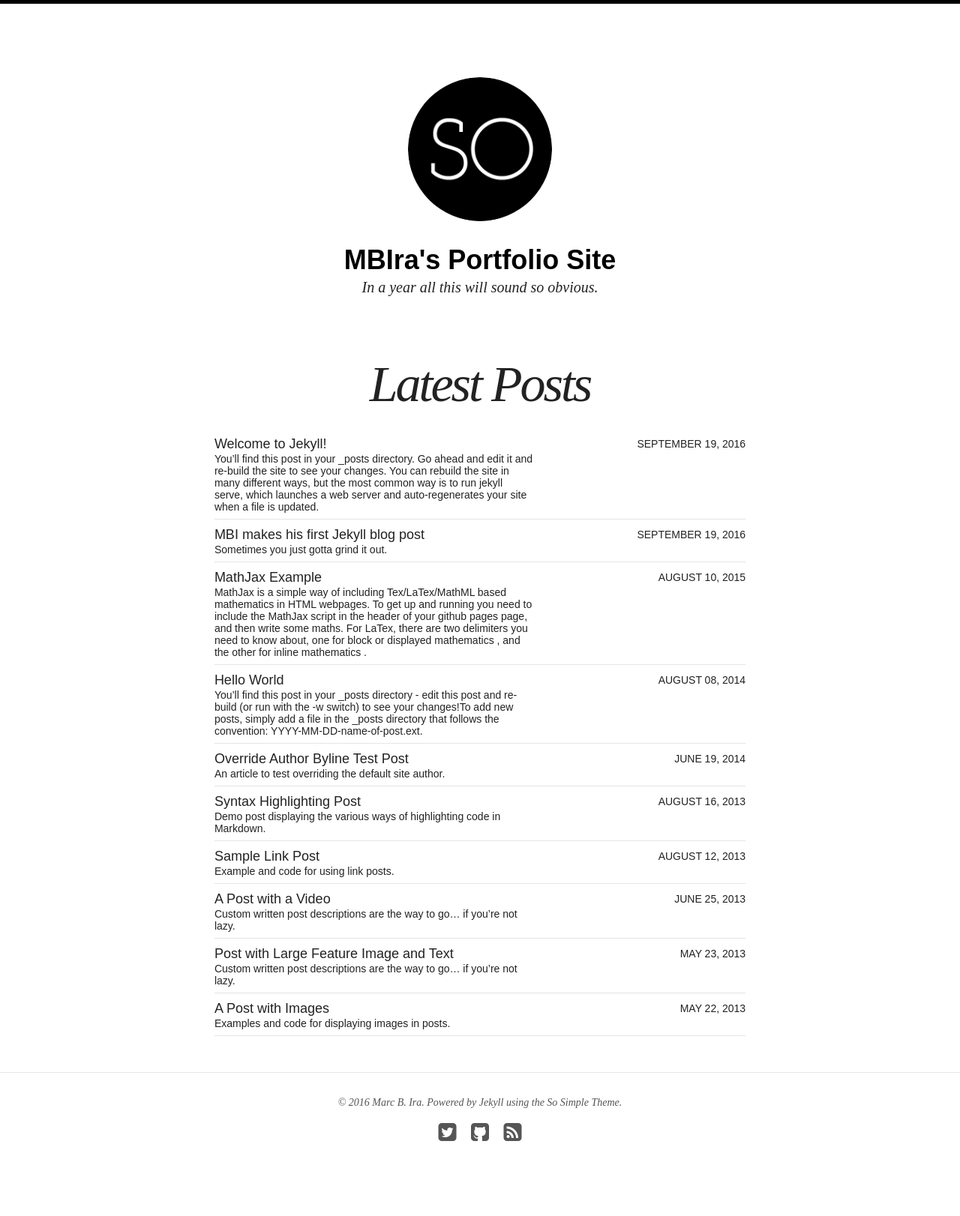
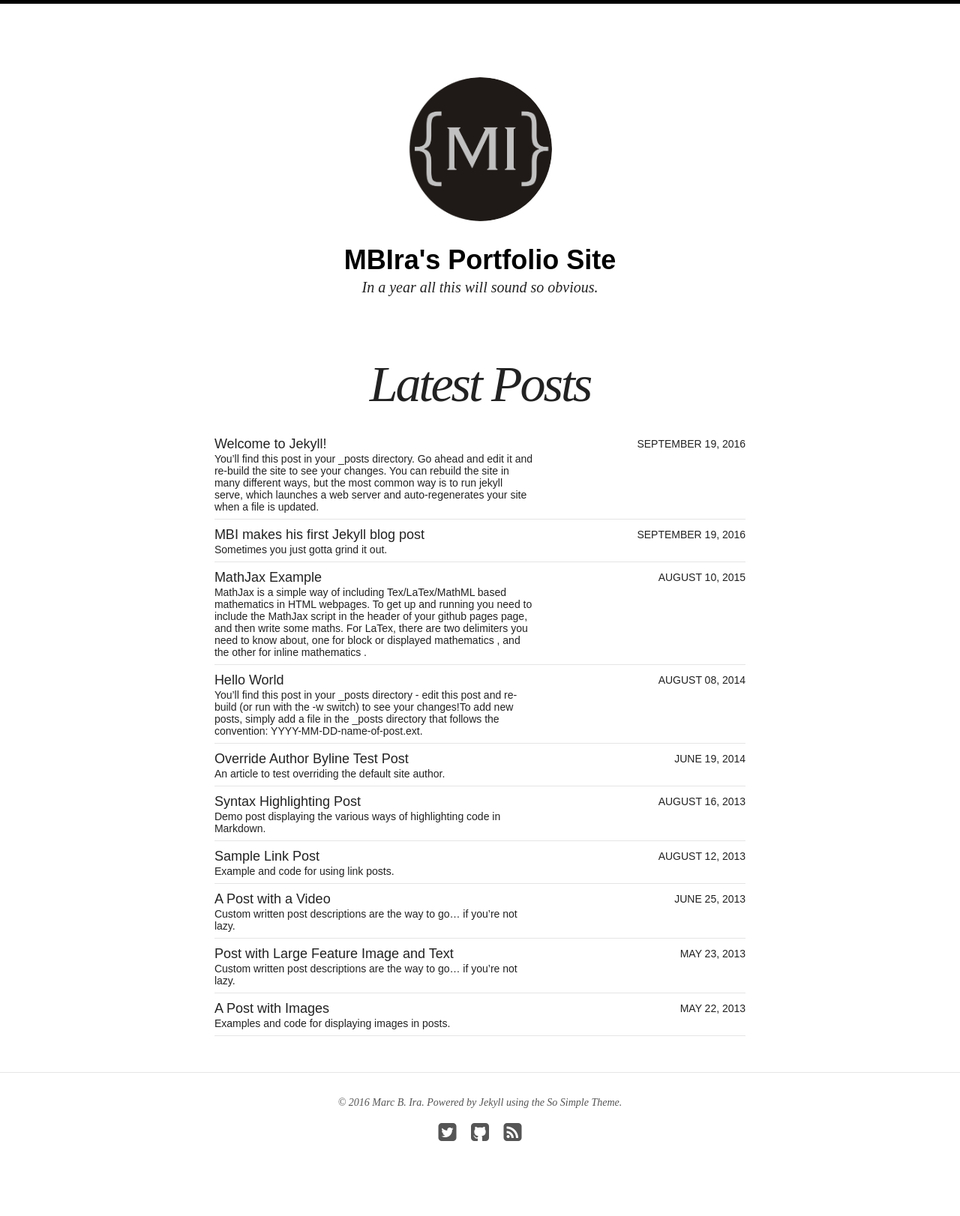
Before and after one commit to cbira353/cbira353.github.io, a Jekyll site: the page built from index.html, in a window 1280 px wide. Shown: the whole page at 75% size. Built offline with Jekyll 4.4.1, drawn with Linux system fonts in a browser that asks for light colours; nearby versions of some CDN libraries.

Commit message:
add mi-site-logo

```diff
--- a/_config.yml
+++ b/_config.yml
@@ -3,11 +3,18 @@
 title: MBIra's Portfolio Site
 locale: en_US
 description: In a year all this will sound so obvious.
-logo: site-logo.png
+logo: mi-site-logo.png
 search: true
+# NB! Set your site's url, otherwise stuff will break :)
 url: "https://cbira353.github.io"
 # http://localhost:4000
-
+# If you're hosting your site at a Project repository on GitHub pages
+# (https://yourusername.github.io/repository-name)
+# and NOT your user repository (https://yourusername.github.io)
+# then add in the baseurl here, like this: "/repository-name"
+#
+# NB! Without this *nothing* will work, because it's used in every path :)
+# baseurl: /personal-jekyll-theme
 
 # Jekyll configuration
 permalink:   /:categories/:title/
```
Also changed, not shown: images/mi-site-logo.png (added).
